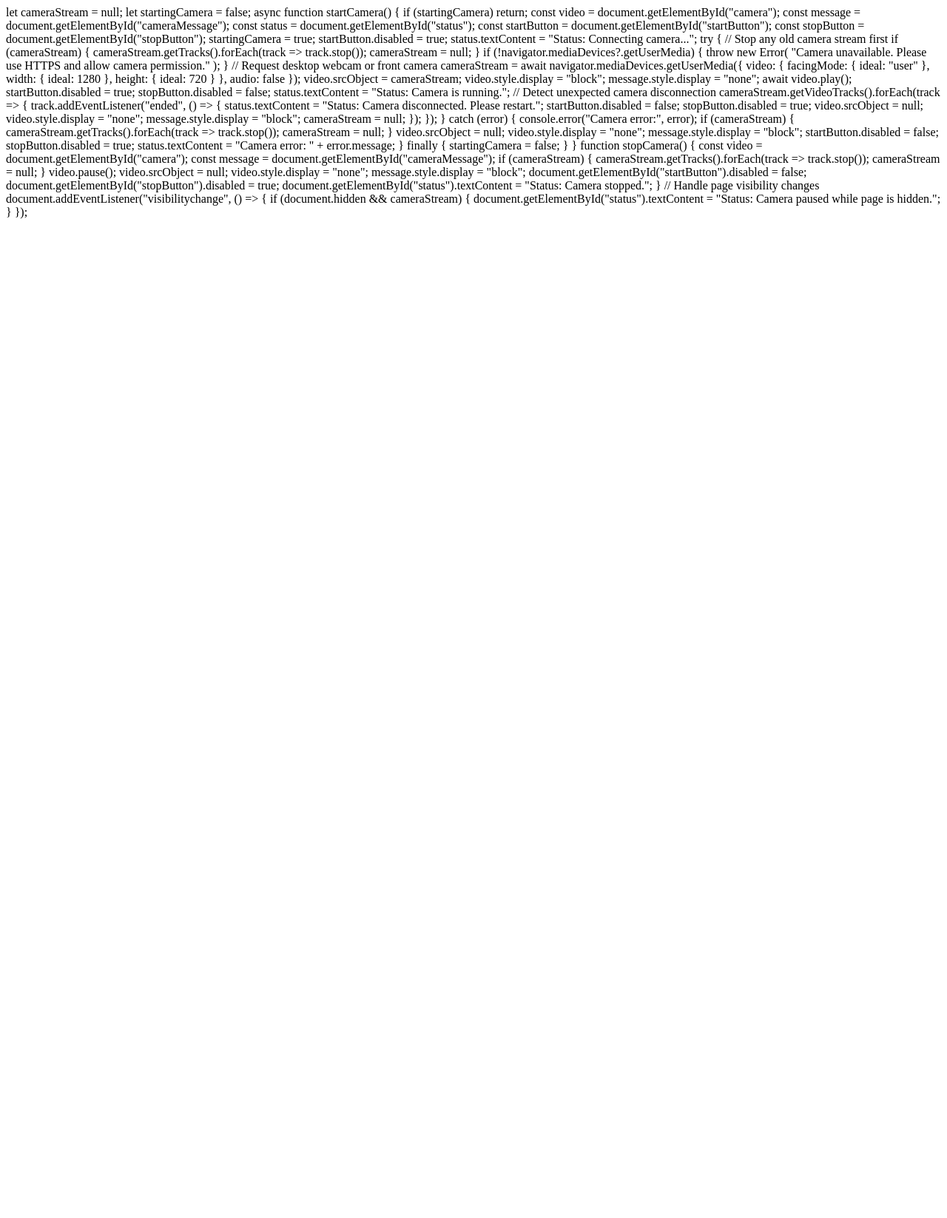
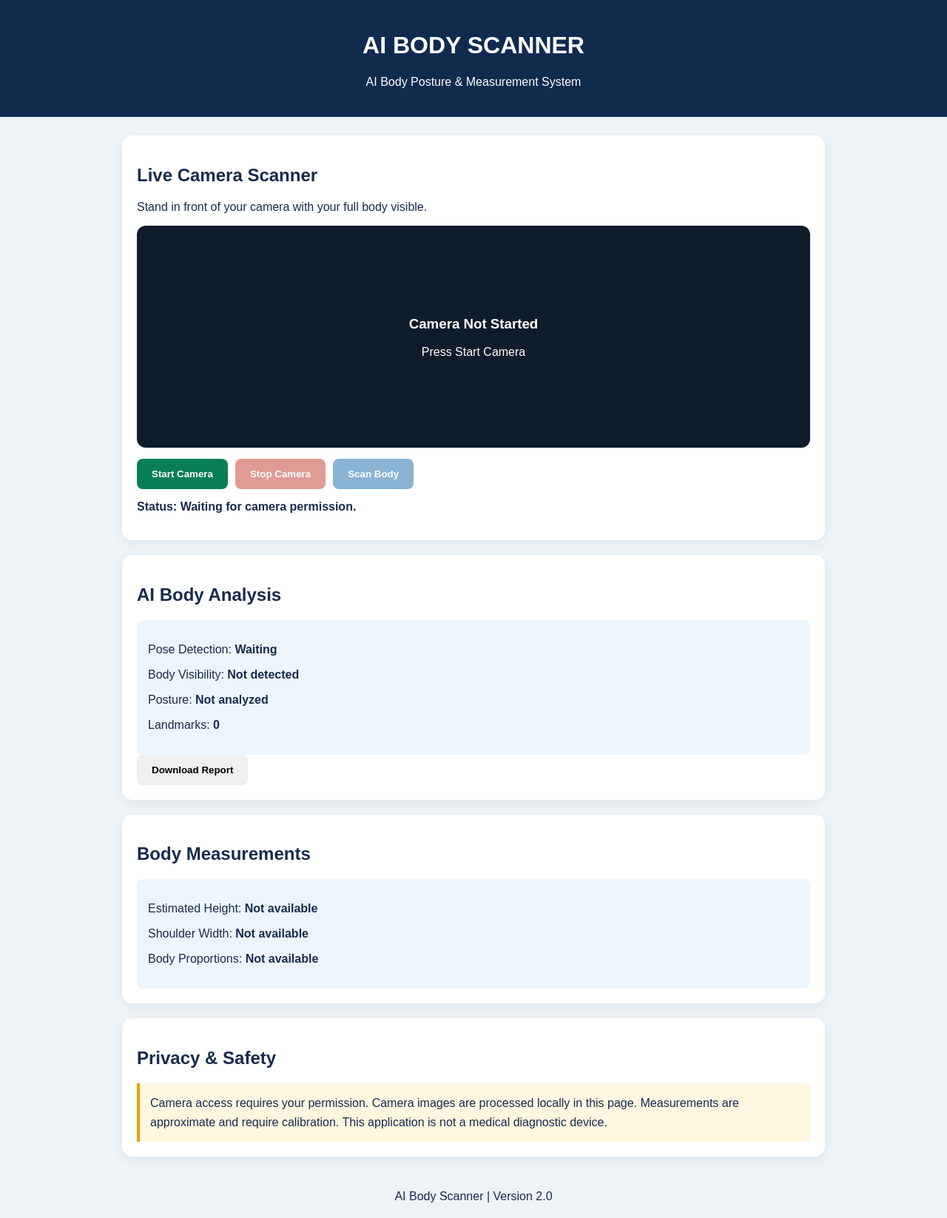
Before and after one commit to melakutirago339-boop/AI-BODY-SCANNER, a Flask app: page / in a window 1280 px wide. Shown: the whole page at 74% size. Before the commit the page ends 296 px from the top, so only its background shows below. Run offline with Flask 3, Linux system fonts and the light colour scheme.

Commit message:
Revamp index.html for AI Body Scanner
Updated HTML structure and styles for AI Body Scanner application, added camera functionality and user interface elements.

```diff
--- a/templates/index.html
+++ b/templates/index.html
@@ -1,115 +1,325 @@
 
-let cameraStream = null;
-let startingCamera = false;
+<!DOCTYPE html>
+<html lang="en">
+<head>
+<meta charset="UTF-8">
+<meta name="viewport" content="width=device-width, initial-scale=1.0">
+<title>AI Body Scanner</title>
 
-async function startCamera() {
-    if (startingCamera) return;
+<style>
+*{box-sizing:border-box}
+body{
+ margin:0;
+ font-family:Arial,sans-serif;
+ background:#eef3f8;
+ color:#172b4d;
+}
+header{
+ background:#102b4e;
+ color:white;
+ text-align:center;
+ padding:22px;
+}
+main{
+ width:min(950px,94%);
+ margin:25px auto;
+}
+.panel{
+ background:white;
+ padding:20px;
+ margin-bottom:20px;
+ border-radius:14px;
+ box-shadow:0 4px 16px #00000010;
+}
+.camera-box{
+ background:#101b2b;
+ border-radius:12px;
+ min-height:300px;
+ position:relative;
+ overflow:hidden;
+ display:flex;
+ align-items:center;
+ justify-content:center;
+}
+video,canvas{
+ width:100%;
+ height:auto;
+ display:none;
+}
+canvas{
+ position:absolute;
+ top:0;
+ left:0;
+ pointer-events:none;
+}
+#cameraMessage{
+ color:white;
+ text-align:center;
+ padding:25px;
+}
+.controls{
+ display:flex;
+ flex-wrap:wrap;
+ gap:10px;
+ margin-top:15px;
+}
+button{
+ border:0;
+ border-radius:8px;
+ padding:13px 20px;
+ font-weight:bold;
+ cursor:pointer;
+}
+#startButton{background:#087e55;color:white}
+#stopButton{background:#c0392b;color:white}
+#scanButton{background:#1769aa;color:white}
+button:disabled{opacity:.5}
+#status{font-weight:bold;margin-top:15px}
+.result{
+ background:#edf5fc;
+ padding:15px;
+ border-radius:8px;
+ margin-top:10px;
+}
+.notice{
+ background:#fff6df;
+ padding:14px;
+ border-left:4px solid #e5a000;
+ line-height:1.6;
+}
+footer{text-align:center;padding:20px}
+</style>
+</head>
 
-    const video = document.getElementById("camera");
-    const message = document.getElementById("cameraMessage");
-    const status = document.getElementById("status");
-    const startButton = document.getElementById("startButton");
-    const stopButton = document.getElementById("stopButton");
+<body>
 
-    startingCamera = true;
-    startButton.disabled = true;
-    status.textContent = "Status: Connecting camera...";
+<header>
+<h1>AI BODY SCANNER</h1>
+<p>AI Body Posture & Measurement System</p>
+</header>
 
-    try {
-        // Stop any old camera stream first
-        if (cameraStream) {
-            cameraStream.getTracks().forEach(track => track.stop());
-            cameraStream = null;
-        }
+<main>
 
-        if (!navigator.mediaDevices?.getUserMedia) {
-            throw new Error(
-                "Camera unavailable. Please use HTTPS and allow camera permission."
-            );
-        }
+<section class="panel">
+<h2>Live Camera Scanner</h2>
+<p>Stand in front of your camera with your full body visible.</p>
 
-        // Request desktop webcam or front camera
-        cameraStream = await navigator.mediaDevices.getUserMedia({
-            video: {
-                facingMode: { ideal: "user" },
-                width: { ideal: 1280 },
-                height: { ideal: 720 }
-            },
-            audio: false
-        });
+<div class="camera-box">
+<video id="camera" autoplay playsinline muted></video>
+<canvas id="overlay"></canvas>
 
-        video.srcObject = cameraStream;
-        video.style.display = "block";
-        message.style.display = "none";
+<div id="cameraMessage">
+<h3>Camera Not Started</h3>
+<p>Press Start Camera</p>
+</div>
+</div>
 
-        await video.play();
+<div class="controls">
+<button id="startButton" onclick="startCamera()">Start Camera</button>
+<button id="stopButton" onclick="stopCamera()" disabled>Stop Camera</button>
+<button id="scanButton" onclick="scanBody()" disabled>Scan Body</button>
+</div>
 
-        startButton.disabled = true;
-        stopButton.disabled = false;
+<p id="status">Status: Waiting for camera permission.</p>
+</section>
 
-        status.textContent = "Status: Camera is running.";
+<section class="panel">
+<h2>AI Body Analysis</h2>
 
-        // Detect unexpected camera disconnection
-        cameraStream.getVideoTracks().forEach(track => {
-            track.addEventListener("ended", () => {
-                status.textContent =
-                    "Status: Camera disconnected. Please restart.";
-                startButton.disabled = false;
-                stopButton.disabled = true;
-                video.srcObject = null;
-                video.style.display = "none";
-                message.style.display = "block";
-                cameraStream = null;
-            });
-        });
+<div class="result">
+<p>Pose Detection: <strong id="poseStatus">Waiting</strong></p>
+<p>Body Visibility: <strong id="visibility">Not detected</strong></p>
+<p>Posture: <strong id="posture">Not analyzed</strong></p>
+<p>Landmarks: <strong id="landmarks">0</strong></p>
+</div>
 
-    } catch (error) {
-        console.error("Camera error:", error);
+<button onclick="downloadReport()">Download Report</button>
+</section>
 
-        if (cameraStream) {
-            cameraStream.getTracks().forEach(track => track.stop());
-            cameraStream = null;
-        }
+<section class="panel">
+<h2>Body Measurements</h2>
+<div class="result">
+<p>Estimated Height: <strong id="height">Not available</strong></p>
+<p>Shoulder Width: <strong id="shoulder">Not available</strong></p>
+<p>Body Proportions: <strong id="proportions">Not available</strong></p>
+</div>
+</section>
 
-        video.srcObject = null;
-        video.style.display = "none";
-        message.style.display = "block";
+<section class="panel">
+<h2>Privacy & Safety</h2>
+<div class="notice">
+Camera access requires your permission.
+Camera images are processed locally in this page.
+Measurements are approximate and require calibration.
+This application is not a medical diagnostic device.
+</div>
+</section>
 
-        startButton.disabled = false;
-        stopButton.disabled = true;
+</main>
 
-        status.textContent = "Camera error: " + error.message;
+<footer>AI Body Scanner | Version 2.0</footer>
 
-    } finally {
-        startingCamera = false;
-    }
+<script>
+let cameraStream=null;
+let startingCamera=false;
+let lastScan=null;
+
+async function startCamera(){
+ if(startingCamera)return;
+
+ const video=document.getElementById("camera");
+ const message=document.getElementById("cameraMessage");
+ const status=document.getElementById("status");
+ const start=document.getElementById("startButton");
+ const stop=document.getElementById("stopButton");
+ const scan=document.getElementById("scanButton");
+
+ startingCamera=true;
+ start.disabled=true;
+ status.textContent="Status: Requesting camera permission...";
+
+ try{
+  if(!navigator.mediaDevices?.getUserMedia){
+   throw new Error("Camera unavailable. Use HTTPS and allow camera access.");
+  }
+
+  if(cameraStream){
+   cameraStream.getTracks().forEach(t=>t.stop());
+  }
+
+  const devices=await navigator.mediaDevices.enumerateDevices();
+  const cameras=devices.filter(d=>d.kind==="videoinput");
+
+  if(!cameras.length){
+   throw new Error("No camera was found on this device.");
+  }
+
+  cameraStream=await navigator.mediaDevices.getUserMedia({
+   video:{
+    facingMode:{ideal:"user"},
+    width:{ideal:1280},
+    height:{ideal:720}
+   },
+   audio:false
+  });
+
+  video.srcObject=cameraStream;
+  video.style.display="block";
+  message.style.display="none";
+
+  await video.play();
+
+  stop.disabled=false;
+  scan.disabled=false;
+  status.textContent="Status: Camera is running.";
+
+  cameraStream.getVideoTracks()[0].addEventListener("ended",()=>{
+   status.textContent="Camera disconnected.";
+   stopCamera();
+  });
+
+ }catch(error){
+  console.error(error);
+  status.textContent="Camera Error: "+error.message;
+  start.disabled=false;
+  stop.disabled=true;
+  scan.disabled=true;
+ }finally{
+  startingCamera=false;
+ }
 }
 
-function stopCamera() {
-    const video = document.getElementById("camera");
-    const message = document.getElementById("cameraMessage");
+function stopCamera(){
+ if(cameraStream){
+  cameraStream.getTracks().forEach(t=>t.stop());
+  cameraStream=null;
+ }
 
-    if (cameraStream) {
-        cameraStream.getTracks().forEach(track => track.stop());
-        cameraStream = null;
-    }
+ const video=document.getElementById("camera");
+ video.pause();
+ video.srcObject=null;
+ video.style.display="none";
 
-    video.pause();
-    video.srcObject = null;
-    video.style.display = "none";
-    message.style.display = "block";
+ document.getElementById("cameraMessage").style.display="block";
+ document.getElementById("startButton").disabled=false;
+ document.getElementById("stopButton").disabled=true;
+ document.getElementById("scanButton").disabled=true;
 
-    document.getElementById("startButton").disabled = false;
-    document.getElementById("stopButton").disabled = true;
-
-    document.getElementById("status").textContent =
-        "Status: Camera stopped.";
+ document.getElementById("status").textContent="Status: Camera stopped.";
 }
 
-// Handle page visibility changes
-document.addEventListener("visibilitychange", () => {
-    if (document.hidden && cameraStream) {
-        document.getElementById("status").textContent =
-            "Status: Camera paused while page is hidden.";
-    }
-});
+async function scanBody(){
+ const status=document.getElementById("status");
+ const video=document.getElementById("camera");
+
+ if(!cameraStream || video.readyState<2){
+  status.textContent="Start the camera first.";
+  return;
+ }
+
+ status.textContent="Status: Sending image for AI analysis...";
+
+ try{
+  const canvas=document.createElement("canvas");
+  canvas.width=video.videoWidth;
+  canvas.height=video.videoHeight;
+  canvas.getContext("2d").drawImage(video,0,0);
+
+  const image=canvas.toDataURL("image/jpeg",0.85);
+
+  const response=await fetch("/api/scan",{
+   method:"POST",
+   headers:{"Content-Type":"application/json"},
+   body:JSON.stringify({image:image})
+  });
+
+  const data=await response.json();
+
+  if(!response.ok)throw new Error(data.error||"Scan failed");
+
+  lastScan=data;
+
+  document.getElementById("poseStatus").textContent="Completed";
+  document.getElementById("visibility").textContent=
+   data.detected?"Detected":"Not detected";
+  document.getElementById("landmarks").textContent=
+   data.landmarks||0;
+  document.getElementById("posture").textContent=
+   data.posture||"Not available";
+
+  document.getElementById("height").textContent=
+   data.height||"Needs calibration";
+  document.getElementById("shoulder").textContent=
+   data.shoulder||"Needs calibration";
+  document.getElementById("proportions").textContent=
+   data.proportions||"Not available";
+
+  status.textContent="Status: Scan completed.";
+
+ }catch(error){
+  status.textContent="Scan Error: "+error.message;
+ }
+}
+
+function downloadReport(){
+ if(!lastScan){
+  alert("Please complete a scan first.");
+  return;
+ }
+
+ const blob=new Blob(
+  [JSON.stringify(lastScan,null,2)],
+  {type:"application/json"}
+ );
+
+ const url=URL.createObjectURL(blob);
+ const a=document.createElement("a");
+ a.href=url;
+ a.download="body-scan-report.json";
+ a.click();
+ URL.revokeObjectURL(url);
+}
+</script>
+
+</body>
+</html>
```
